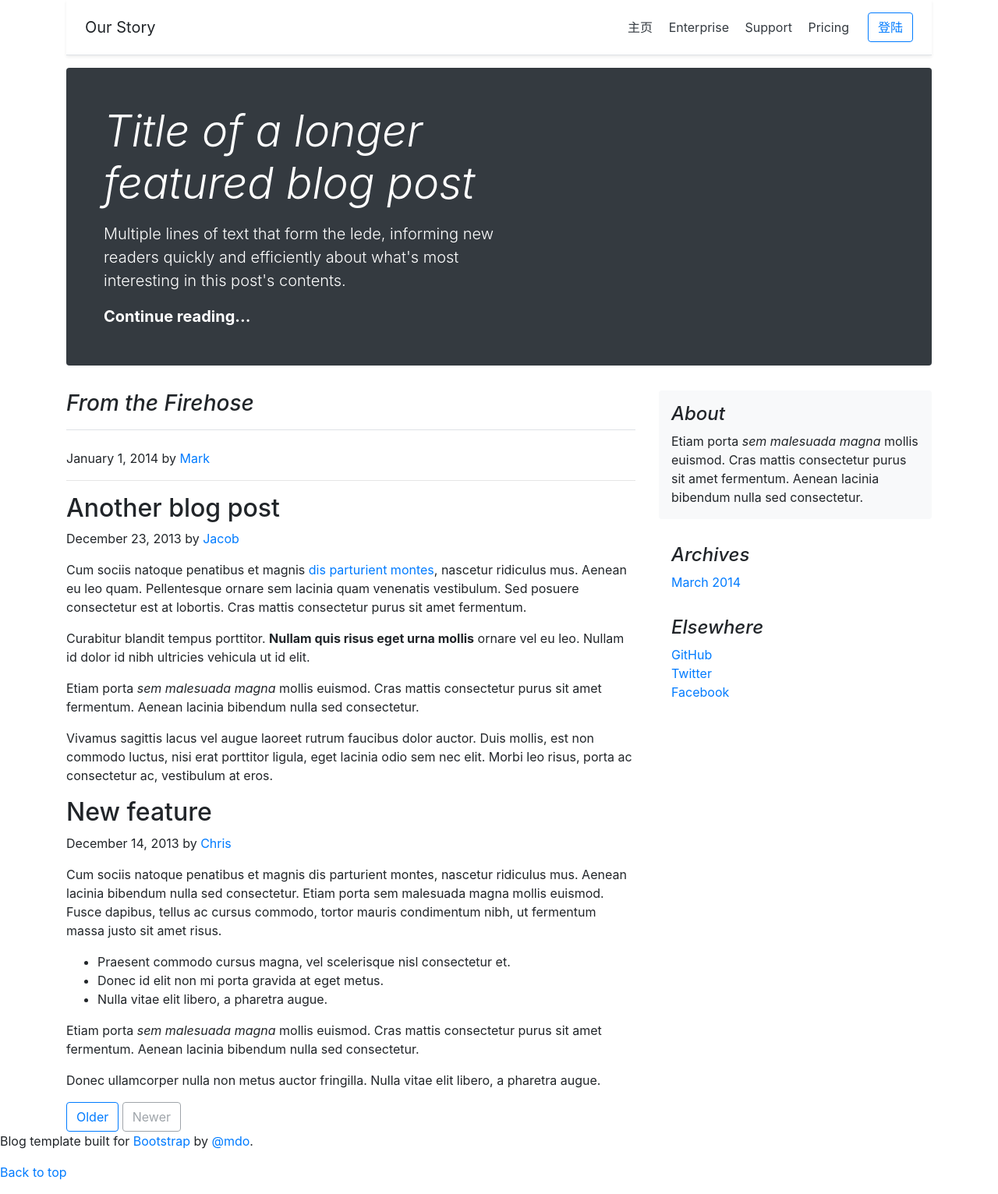
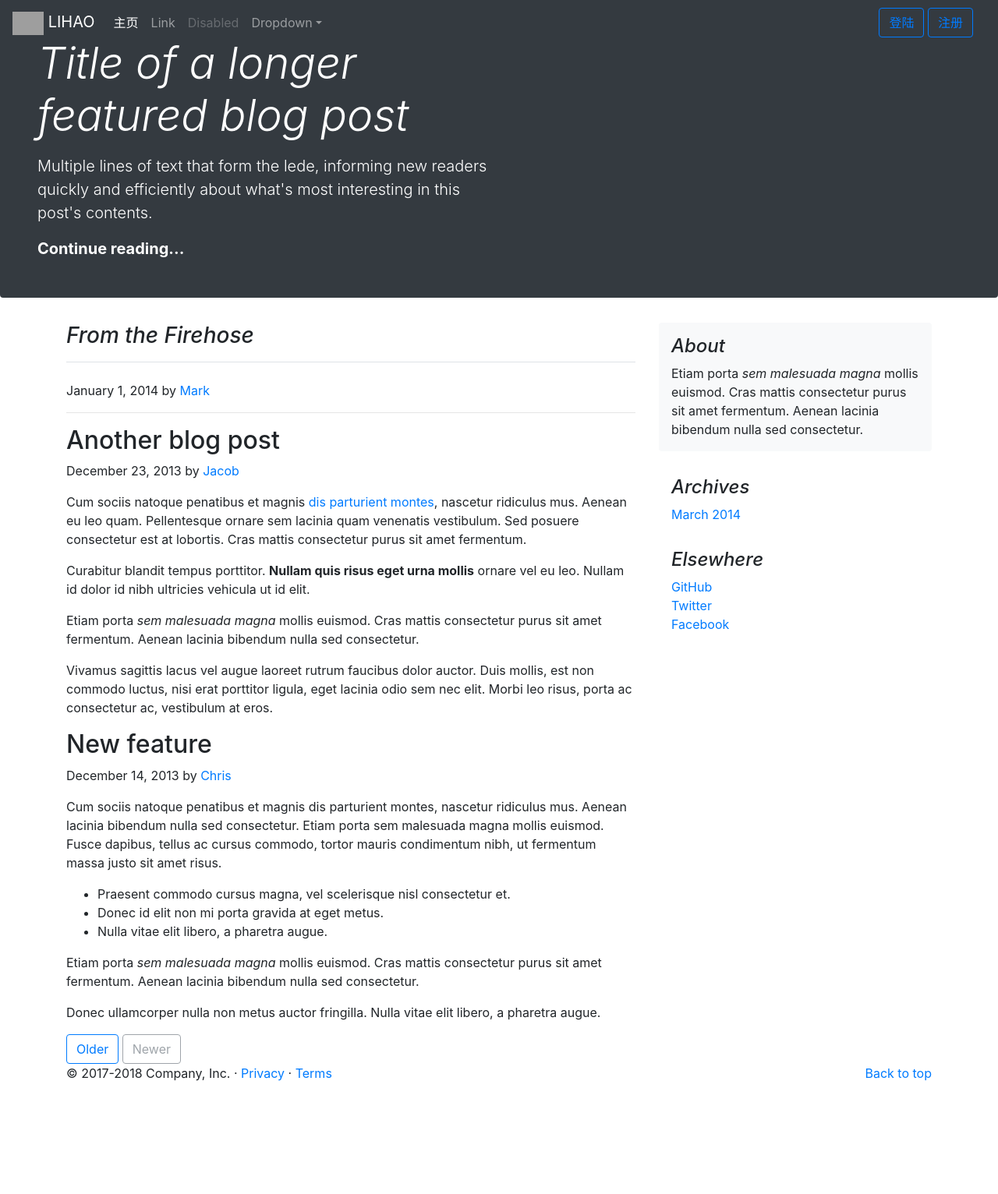
Before and after one commit to Howike/test1, a Django app: template templates/page.html in a window 1280 px wide. Shown: the whole page at 78% size. After the commit the page ends 1387 px from the top, so only its background shows below. Run offline with Django 3.2, Linux system fonts and the light colour scheme; the template is opened without the code that fills it, so the values that code supplies are empty; some libraries are stand-ins or nearby versions; grey boxes are pictures that could not be loaded.

Commit message:
page页应用主题

```diff
--- a/templates/page.html
+++ b/templates/page.html
@@ -1,34 +1,5 @@
-<!doctype html>
-<html lang="en">
-  <head>
-    <meta charset="utf-8">
-    <meta name="viewport" content="width=device-width, initial-scale=1, shrink-to-fit=no">
-    <meta name="description" content="">
-    <meta name="author" content="">
-    <link rel="icon" href="../../../../favicon.ico">
-
-    <title>Blog Template for Bootstrap</title>
-
-    <!-- Bootstrap core CSS -->
-   <link rel="stylesheet" href="https://stackpath.bootstrapcdn.com/bootstrap/4.1.3/css/bootstrap.min.css" integrity="sha384-MCw98/SFnGE8fJT3GXwEOngsV7Zt27NXFoaoApmYm81iuXoPkFOJwJ8ERdknLPMO" crossorigin="anonymous">
-
-  </head>
-
-  <body>
-
-    <div class="container">
-        <div class="d-flex flex-column flex-md-row align-items-center p-3 px-md-4 mb-3 bg-white border-bottom shadow-sm">
-          <h5 class="my-0 mr-md-auto font-weight-normal">Our Story</h5>
-          <nav class="my-2 my-md-0 mr-md-3">
-           <a class="p-2 text-dark" href="#">主页</a>
-            <a class="p-2 text-dark" href="#">Enterprise</a>
-            <a class="p-2 text-dark" href="#">Support</a>
-            <a class="p-2 text-dark" href="#">Pricing</a>
-          </nav>
-          <a class="btn btn-outline-primary" href="#">登陆</a>
-        </div>
-
-
+{% extends "theme.html" %}
+{% block content %}
       <div class="jumbotron p-3 p-md-5 text-white rounded bg-dark">
         <div class="col-md-6 px-0">
           <h1 class="display-4 font-italic">Title of a longer featured blog post</h1>
@@ -115,18 +86,4 @@
 
     </main><!-- /.container -->
 
-    <footer class="blog-footer">
-      <p>Blog template built for <a href="https://getbootstrap.com/">Bootstrap</a> by <a href="https://twitter.com/mdo">@mdo</a>.</p>
-      <p>
-        <a href="#">Back to top</a>
-      </p>
-    </footer>
-
-    <!-- Bootstrap core JavaScript
-    ================================================== -->
-    <!-- Placed at the end of the document so the pages load faster -->
-    <script src="https://code.jquery.com/jquery-3.3.1.slim.min.js" integrity="sha384-q8i/X+965DzO0rT7abK41JStQIAqVgRVzpbzo5smXKp4YfRvH+8abtTE1Pi6jizo" crossorigin="anonymous"></script>
-    <script src="https://cdnjs.cloudflare.com/ajax/libs/popper.js/1.14.3/umd/popper.min.js" integrity="sha384-ZMP7rVo3mIykV+2+9J3UJ46jBk0WLaUAdn689aCwoqbBJiSnjAK/l8WvCWPIPm49" crossorigin="anonymous"></script>
-    <script src="https://stackpath.bootstrapcdn.com/bootstrap/4.1.3/js/bootstrap.min.js" integrity="sha384-ChfqqxuZUCnJSK3+MXmPNIyE6ZbWh2IMqE241rYiqJxyMiZ6OW/JmZQ5stwEULTy" crossorigin="anonymous"></script>
-  </body>
-</html>
+    {% endblock content %}
```
